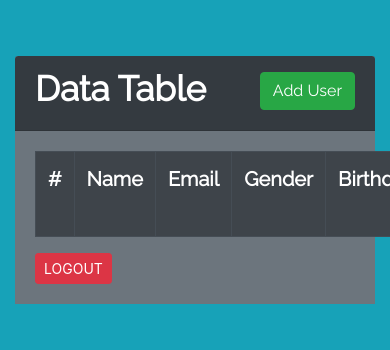
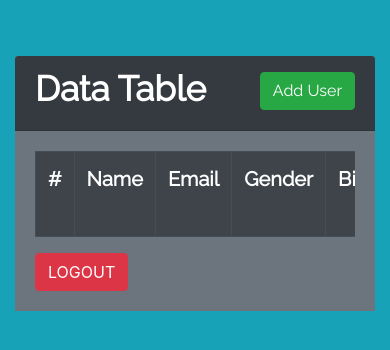
Before and after one commit to aljhnprcno/RegLogCrudOA, a PHP site: page / in a window 390 px wide; the page is wider, and only the part inside the window is pictured. Shown: the part 120-470 px from the top of that part. Run offline with PHP 8.4, Linux system fonts and the light colour scheme; the visitor is signed in with stand-in values (Sample User, id 1); data that the repository does not hold is empty.

Commit message:
Fix Responsive table

```diff
--- a/adduser.php
+++ b/adduser.php
@@ -19,8 +19,8 @@ session_start();
   <div class="main-adduser container mt-5">
 
     <?php include('message.php'); ?>
-
-    <div class="col-md-12">
+  <div class="row justify-content-center">
+    <div class="col-md-6 mt-5">
       <div class="card bg-secondary border-0">
         <div class="cardHeader-adduser card-header bg-dark text-white">
           <h2>Add User
@@ -81,6 +81,7 @@ session_start();
       </div>
     </div>
   </div>
+  </div>
 
 
 
--- a/edituser.php
+++ b/edituser.php
@@ -21,8 +21,8 @@ require 'config.php';
 
     <?php include('message.php'); ?>
 
-    <div class="row">
-      <div class="col-md-12">
+    <div class="row justify-content-center">
+      <div class="col-md-6">
         <div class="card bg-secondary border-0">
           <div class="cardHeader-edituser card-header bg-dark text-white">
             <h2>Edit User
--- a/index.php
+++ b/index.php
@@ -23,7 +23,7 @@ if (!empty($_SESSION["id"])) {
 <head>
   <link rel="stylesheet" href="https://stackpath.bootstrapcdn.com/bootstrap/4.3.1/css/bootstrap.min.css" integrity="sha384-ggOyR0iXCbMQv3Xipma34MD+dH/1fQ784/j6cY/iJTQUOhcWr7x9JvoRxT2MZw1T" crossorigin="anonymous">
   <link rel="stylesheet" href="style.css">
-  <link rel = "icon" href ="./img/oMEN ICON.jpg" type = "image/x-icon">
+  <link rel="icon" href="./img/oMEN ICON.jpg" type="image/x-icon">
 
   <meta charset="utf-8">
   <meta http-equiv="X-UA-Compatible" content="IE=edge">
@@ -54,7 +54,8 @@ if (!empty($_SESSION["id"])) {
             </h2>
           </div>
           <div class="cardBody-index card-body bg-secondary">
-            <table class="table table-striped table-bordered table-dark mx-auto" width=100%>
+            <div class="table-responsive">
+              <table class="table table-striped table-bordered table-dark mx-auto" width="100%">
                 <tr>
                   <th class="text-center" scope="col">#</th>
                   <th class="text-center" scope="col">Name</th>
@@ -84,12 +85,12 @@ if (!empty($_SESSION["id"])) {
                     <td class="text-center"><?= $user['birthday']; ?></td>
                     <td class="text-center"><?= $user['address']; ?></td>
                     <td class="text-center"><img src=<?= $user['image']; ?> width="50px" height="50px" accept=".jpg, .jpeg, .png"></td>
-                  <td class="text-center"><?= $user ['created_at']; ?></td>
-                  <td class="text-center">
-                    <a href="viewuser.php?id=<?= $user['id']; ?>>" class="btn btn-success btn-sm mr-1">VIEW</a>
-                    <a href="edituser.php?id=<?= $user['id']; ?>>" class="btn btn-primary btn-sm mr-1">EDIT</a>
+                    <td class="text-center"><?= $user['created_at']; ?></td>
+                    <td class="text-center justify-content-center">
+                      <a href="viewuser.php?id=<?= $user['id']; ?>>" class="btn btn-outline-success mr-1">VIEW</a>
+                      <a href="edituser.php?id=<?= $user['id']; ?>>" class="btn btn-outline-primary mr-1">EDIT</a>
                       <form action="code.php" method="POST" class="d-inline">
-                      <button type="submit" name="delete_user" value="<?= $user['id']; ?>" class="btn btn-danger btn-sm ">DELETE
+                        <button type="submit" name="delete_user" value="<?= $user['id']; ?>" class="btn btn-outline-danger">DELETE
                         </button>
                       </form>
                     </td>
@@ -99,7 +100,8 @@ if (!empty($_SESSION["id"])) {
                 ?>
               </table>
               <div class="link-index2">
-              <a href="logout.php" class="btn btn-danger btn-sm">LOGOUT</a>
+                <a href="logout.php" class="btn btn-danger">LOGOUT</a>
+              </div>
             </div>
           </div>
         </div>
@@ -108,4 +110,5 @@ if (!empty($_SESSION["id"])) {
   </div>
   <script src="https://cdn.jsdelivr.net/npm/bootstrap@5.1.3/dist/js/bootstrap.bundle.min.js"></script>
 </body>
+
 </html>
--- a/login.php
+++ b/login.php
@@ -39,8 +39,8 @@ if (isset($_POST["submit"])) {
 
 <body class="body-login bg-info">
   <div class="main-login container mt-5">
-    <div class="row">
-      <div class="col-md-12">
+    <div class="row justify-content-center">
+      <div class="col-md-6 mt-5">
         <div class="card border-0">
           <div class="cardHeader-login card-header bg-secondary text-white">
             <h2>LOGIN</h2>
@@ -64,6 +64,7 @@ if (isset($_POST["submit"])) {
         </div>
       </div>
     </div>
+  </div>
     <script src="https://cdn.jsdelivr.net/npm/bootstrap@5.1.3/dist/js/bootstrap.bundle.min.js"></script>
 </body>
 </html>
--- a/style.css
+++ b/style.css
@@ -57,6 +57,7 @@
 .cardBody-index table{
   width: auto;
 }
+
 /* END OF INDEX STYLE */
 
 /* START OF ADD USER STYLE */
```
Also changed, not shown: registration.php (+7 -7 lines), viewuser.php (+15 -13 lines). Lines whose indentation alone changed are shown as unchanged.
